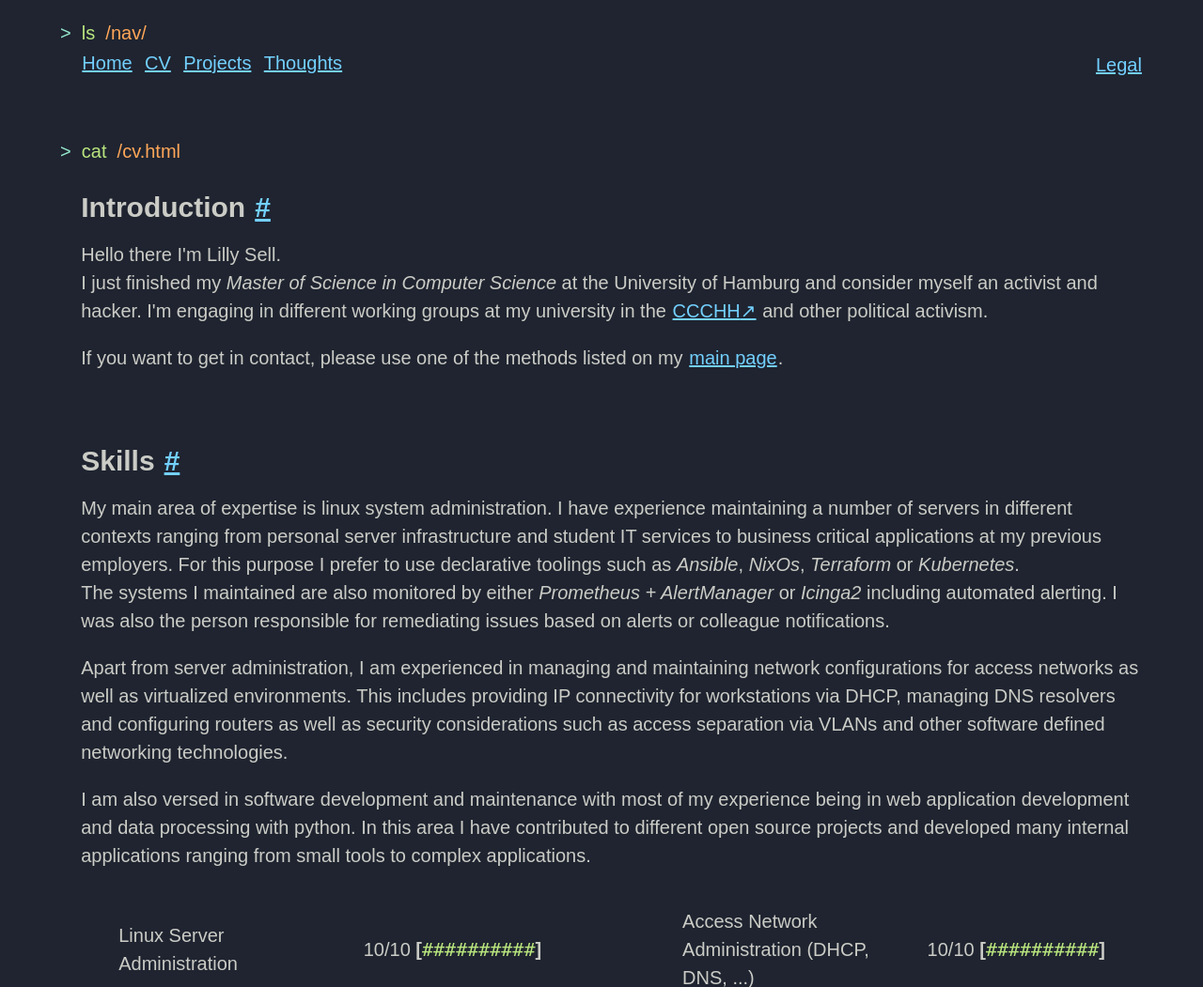
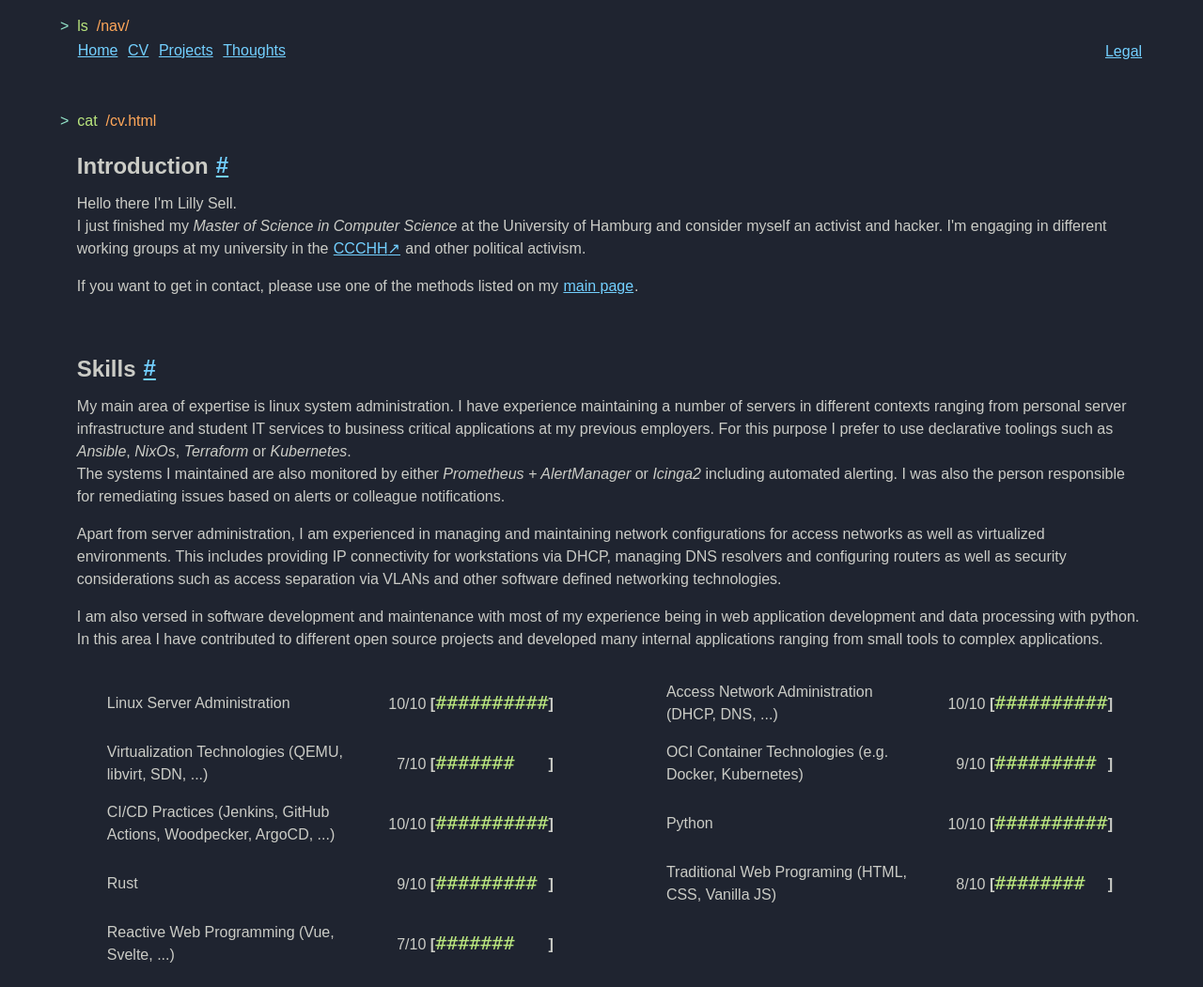
Before and after one commit to lilioid/homepage, a Python web app: template src/homepage/templates/views/cv.html in a window 1280 px wide. Shown: the top 1051 px of the page at 94% size. Run offline with Jinja, Linux system fonts and the light colour scheme; the template is opened without the code that fills it, so the values that code supplies are empty; some web fonts are replaced.

Commit message:
remove font-increase again

```diff
--- a/src/homepage/static/styles/base.css
+++ b/src/homepage/static/styles/base.css
@@ -120,11 +120,6 @@ section:target {
 }
 @supports (font-variation-settings: normal) {
     :root { font-family: 'InterVariable', sans-serif; }
-}
-@media(min-width: 992px) {
-    :root {
-        font-size: 1.25rem;
-    }
 }
 
 
```
